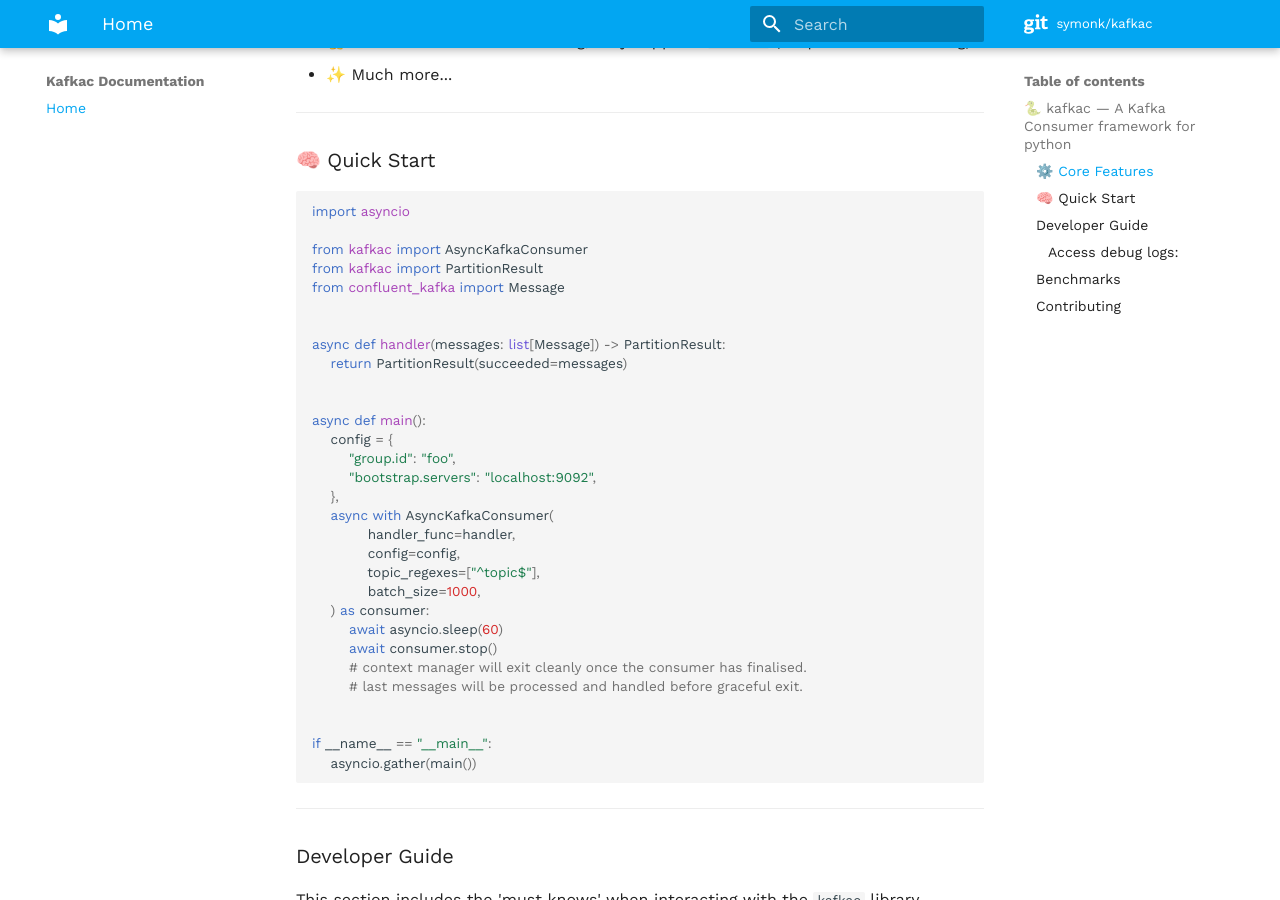
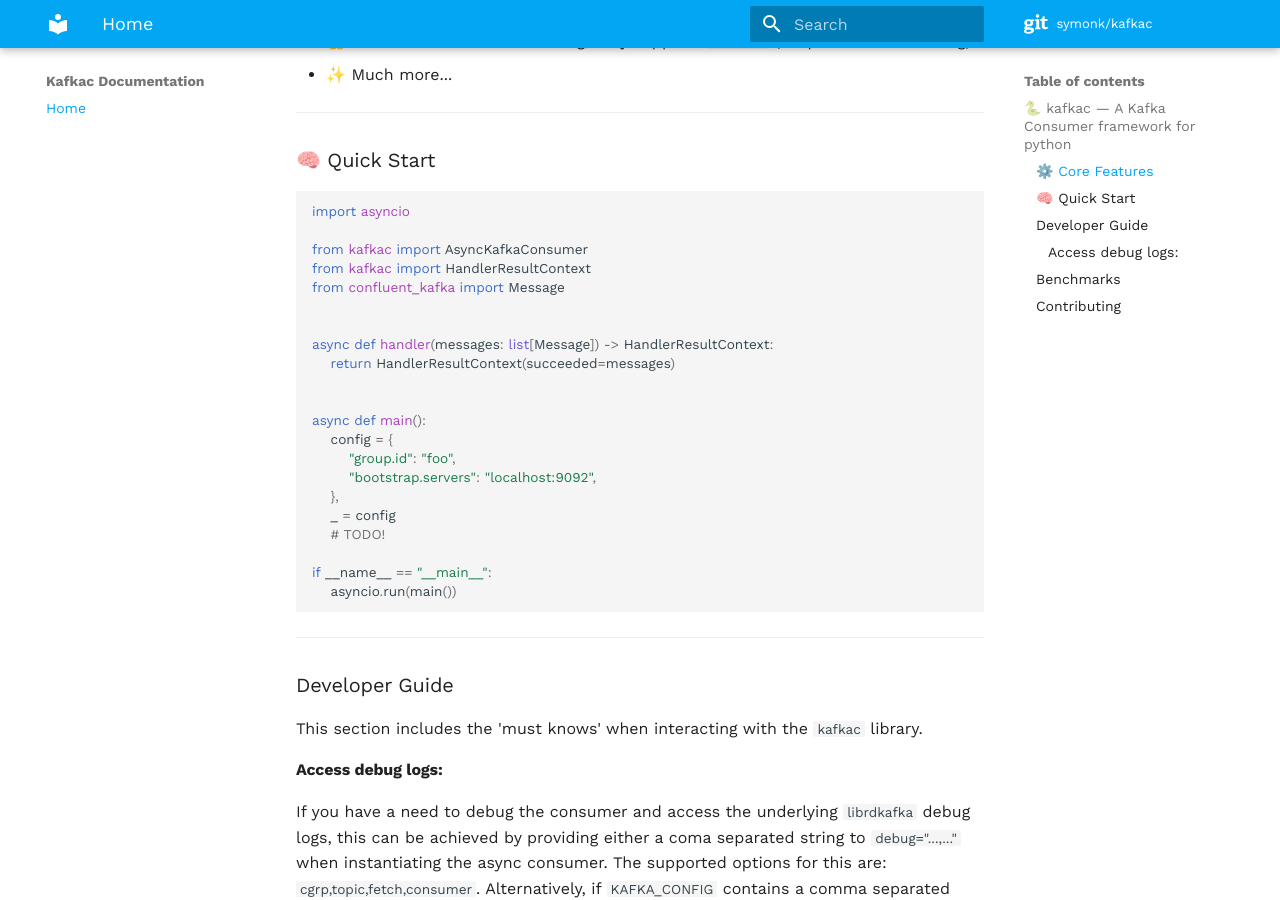
Before and after one commit to symonk/kafkac, an MkDocs documentation site: the page built from docs/index.md, in a window 1280 px wide and 900 px high, scrolled down 769 px. Built offline with MkDocs 1.6.1 and Material for MkDocs 9.7.7, drawn with Linux system fonts in a browser that asks for light colours; comment, search, counter and statistics services are not loaded.

Commit message:
some improvements to docs and starting on `HandlerResultContext`

````diff
--- a/docs/index.md
+++ b/docs/index.md
@@ -30,12 +30,12 @@ configurations and implement a `handler` for processing your messages.
 import asyncio
 
 from kafkac import AsyncKafkaConsumer
-from kafkac import PartitionResult
+from kafkac import HandlerResultContext
 from confluent_kafka import Message
 
 
-async def handler(messages: list[Message]) -> PartitionResult:
-    return PartitionResult(succeeded=messages)
+async def handler(messages: list[Message]) -> HandlerResultContext:
+    return HandlerResultContext(succeeded=messages)
 
 
 async def main():
@@ -43,20 +43,11 @@ async def main():
         "group.id": "foo",
         "bootstrap.servers": "localhost:9092",
     },
-    async with AsyncKafkaConsumer(
-            handler_func=handler,
-            config=config,
-            topic_regexes=["^topic$"],
-            batch_size=1000,
-    ) as consumer:
-        await asyncio.sleep(60)
-        await consumer.stop()
-        # context manager will exit cleanly once the consumer has finalised.
-        # last messages will be processed and handled before graceful exit.
-
+    _ = config
+    # TODO!
 
 if __name__ == "__main__":
-    asyncio.gather(main())
+    asyncio.run(main())
 
 ```
 
--- a/src/kafkac/__init__.py
+++ b/src/kafkac/__init__.py
@@ -5,11 +5,11 @@ from .exception import KafkacException
 from .exception import NoConsumerGroupIdProvidedException
 from .grouping import ProcessingOpt
 from .handler import MessagesHandlerFunc
-from .handler import PartitionResult
+from .handler import HandlerResultContext
 
 __all__ = (
     "AsyncKafkaConsumer",
-    "PartitionResult",
+    "HandlerResultContext",
     "MessagesHandlerFunc",
     "InvalidHandlerFunctionException",
     "InvalidHandlerReturnTypeException",
````
Also changed, not shown: 5 other files.
